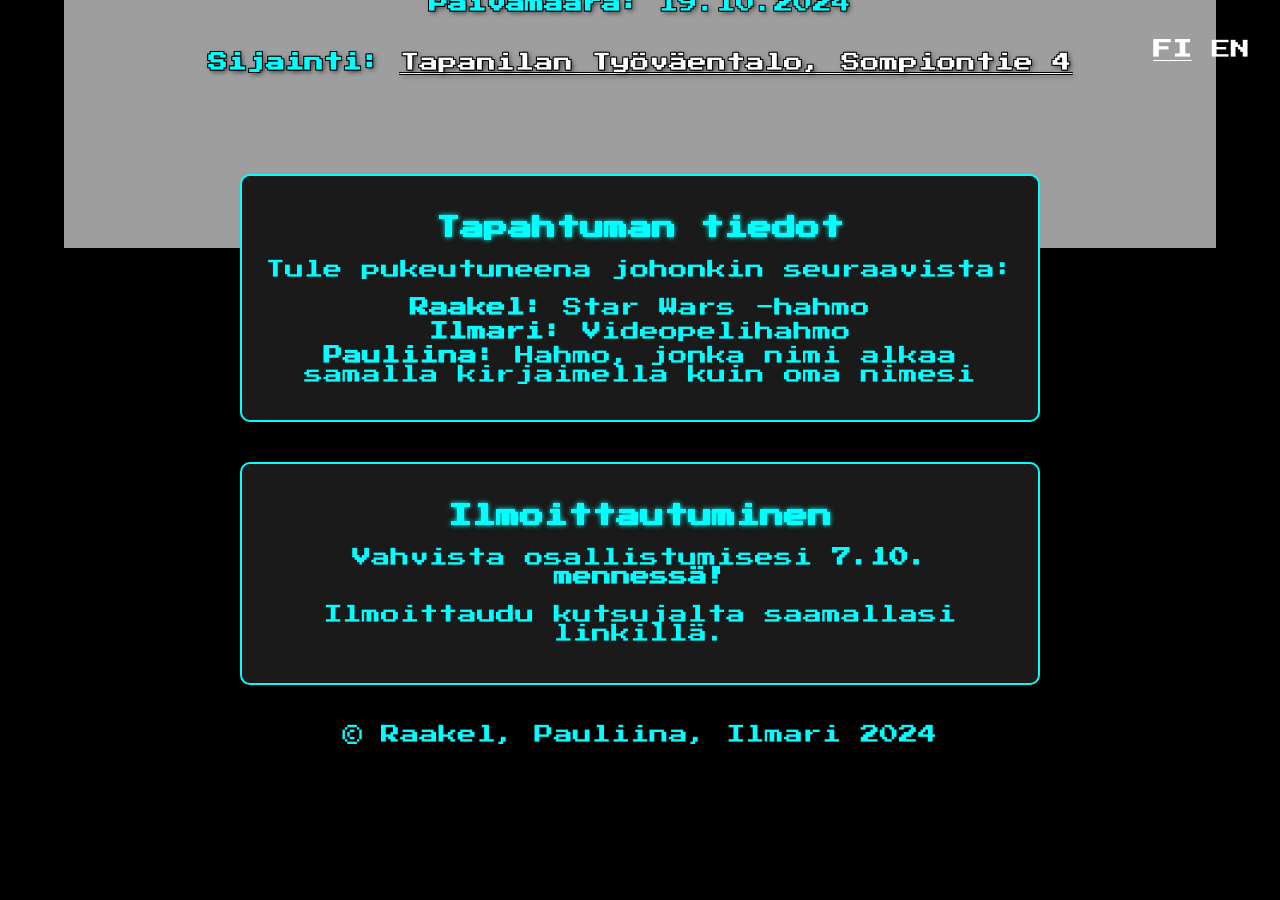
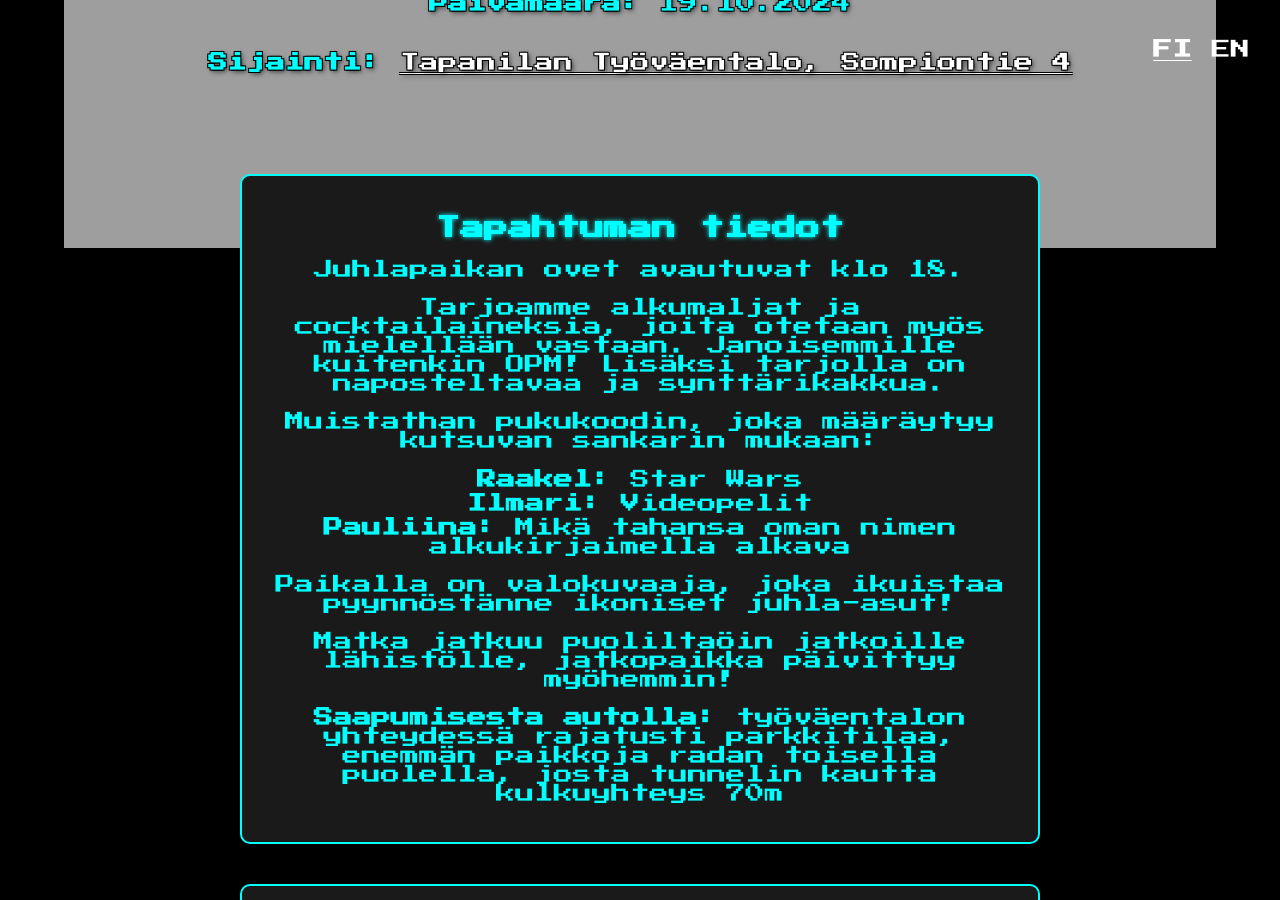
Before and after one commit to Tapiiri/ysikymppiset, a Jekyll site: the page built from index.markdown, in a window 1280 px wide and 900 px high, scrolled down 735 px. Built offline with Jekyll 4.4.1, drawn with Linux system fonts in a browser that asks for light colours; before the commit the page ends 1518 px from its top, so only the background shows below that.

Commit message:
feat: update description

```diff
--- a/index.markdown
+++ b/index.markdown
@@ -15,12 +15,17 @@ lang: fi
 
 <div class="invitation">
   <h2>Tapahtuman tiedot</h2>
-  <p>Tule pukeutuneena johonkin seuraavista:</p>
+  <p>Juhlapaikan ovet avautuvat klo 18.</p>
+  <p>Tarjoamme alkumaljat ja cocktailaineksia, joita otetaan myös mielellään vastaan. Janoisemmille kuitenkin OPM! Lisäksi tarjolla on naposteltavaa ja synttärikakkua.</p>
+  <p>Muistathan pukukoodin, joka määräytyy kutsuvan sankarin mukaan:</p>
   <ul>
-    <li><strong>Raakel:</strong> Star Wars -hahmo</li>
-    <li><strong>Ilmari:</strong> Videopelihahmo</li>
-    <li><strong>Pauliina:</strong> Hahmo, jonka nimi alkaa samalla kirjaimella kuin oma nimesi</li>
+    <li><strong>Raakel:</strong> Star Wars</li>
+    <li><strong>Ilmari:</strong> Videopelit</li>
+    <li><strong>Pauliina:</strong> Mikä tahansa oman nimen alkukirjaimella alkava</li>
   </ul>
+  <p>Paikalla on valokuvaaja, joka ikuistaa pyynnöstänne ikoniset juhla-asut!</p>
+  <p>Matka jatkuu puoliltaöin jatkoille lähistölle, jatkopaikka päivittyy myöhemmin!</p>
+  <p><strong>Saapumisesta autolla:</strong> työväentalon yhteydessä rajatusti parkkitilaa, enemmän paikkoja radan toisella puolella, josta tunnelin kautta kulkuyhteys 70m</p>
 </div>
 
 <div class="rsvp">
```
Also changed, not shown: en/index.markdown (+7 -2 lines), fi/index.markdown (+9 -4 lines).
